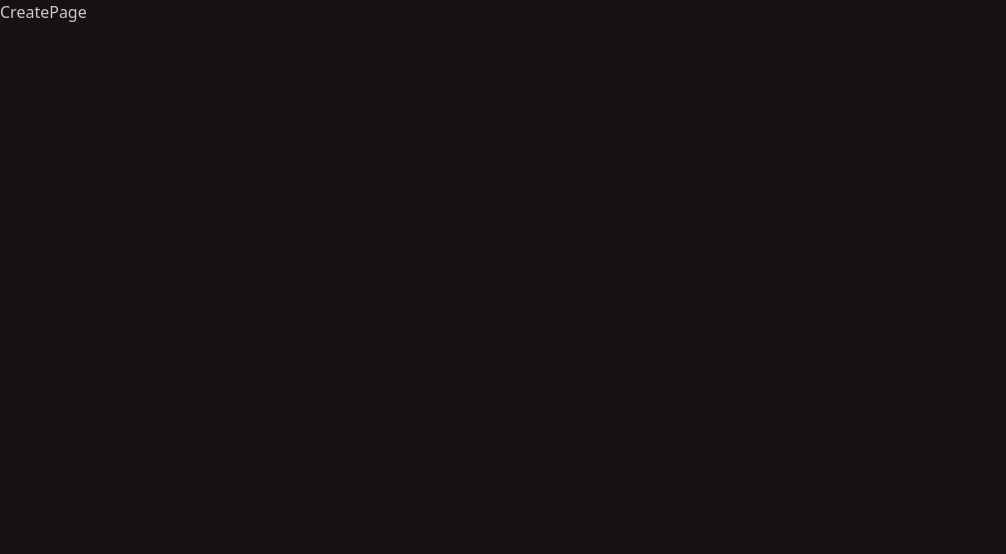
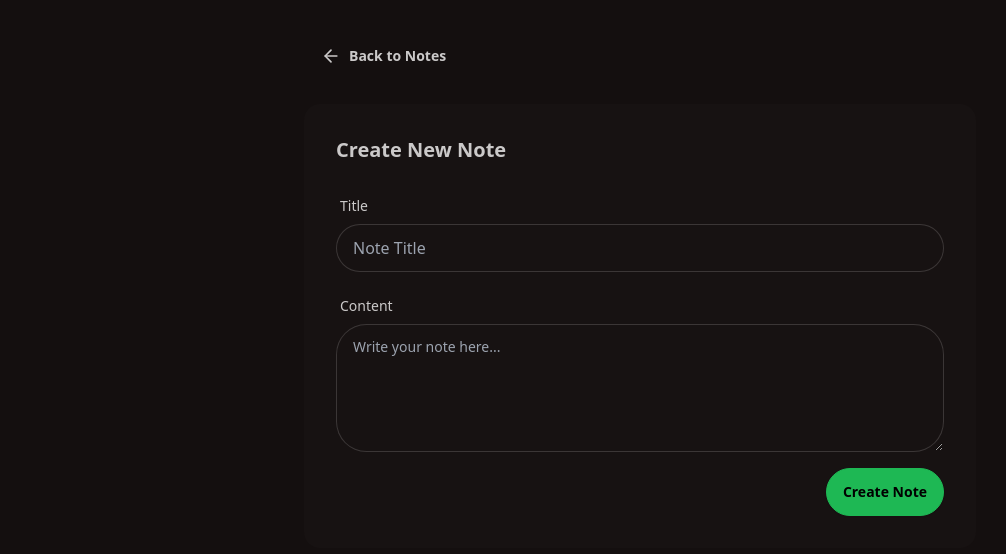
Before and after one commit to Dathwik/mern-thinkboard, a React app in the folder frontend/: page /create in a window 1280 px wide. Shown: the top 554 px of the page, without its empty margins (0-1006 px from the left). Built offline with nearby package versions, Linux system fonts and the light colour scheme; the HTML template or start-up script is replaced by a standard one.

Commit message:
CreatePage is updated

```diff
--- a/frontend/src/pages/CreatePage.jsx
+++ b/frontend/src/pages/CreatePage.jsx
@@ -1,8 +1,69 @@
-import React from 'react'
+import{ useState, React } from 'react';
+import { Link } from "react-router";
+import { ArrowLeftIcon } from "lucide-react"
+import toast from "react-hot-toast"
 
 const CreatePage = () => {
+  const [title, setTitle] = useState("");
+  const [content, setContent] = useState("");
+  const [loading, setLoading] = useState(false);
+
+  const handleSubmit = (e) => {
+    e.preventDefault();
+
+    if(!title.trim() || !content.trim()){
+      toast.error("Title and Content are missing")
+      return;
+    }
+  }
+
   return (
-    <div>CreatePage</div>
+    <div className="min-h-screen bg-base-200">
+      <div className="container mx-auto px-4 py-8">
+        <div className="max-w-2xl mx-auto">
+          <Link to={"/"} className="btn btn-ghost mb-6">
+            <ArrowLeftIcon className="size-5"/>
+            Back to Notes
+          </Link>
+          <div className="card bg-base-100">
+            <div className="card-body">
+              <h2 className="card-title text-2l mb-4">Create New Note</h2>
+              <form onSubmit={handleSubmit}>
+                <div className="form-control mb-4">
+                  <label className="label">
+                    <span className="label-text">Title</span>
+                  </label>
+                  <input type="text"
+                    placeholder="Note Title"
+                    className = "input input-bordered"
+                    value={title}
+                    onChange={(e) => setTitle(e.target.value)}
+                  />
+                </div>
+
+                 <div className="form-control mb-4">
+                  <label className="label">
+                    <span className="label-text">Content</span>
+                  </label>
+                  <textarea
+                    placeholder="Write your note here..."
+                    className = "textarea textarea-bordered h-32"
+                    value={content}
+                    onChange={(e) => setContent(e.target.value)}
+                  />
+                </div>
+
+                <div className="card-actions justify-end">
+                  <button type="submit" className="btn btn-primary" disabled={loading}>
+                    {loading ? "Creating..." : "Create Note"}
+                  </button>
+                </div>
+              </form>
+            </div>
+          </div>
+        </div>
+      </div>
+    </div>
   )
 }
 
```
